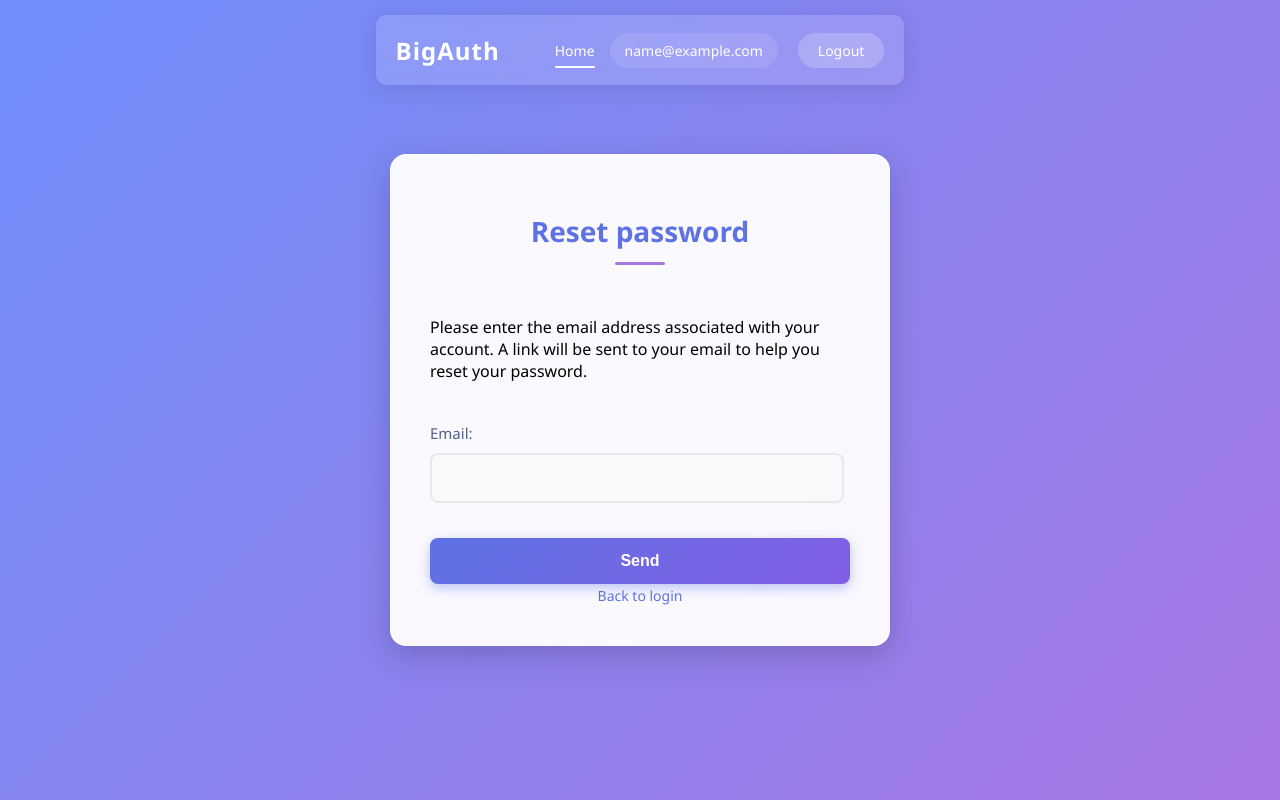
After one commit to Mahen-4/SecureAuth, a Django app: page /auth/reset_password in a window 1280 px wide. The commit adds this page. Run offline with Django 5.2, Linux system fonts and the light colour scheme; the visitor is signed in with stand-in values (Sample User, id 1).

Commit message:
[DONE] reset password

```diff
--- a/authSys/forms.py
+++ b/authSys/forms.py
@@ -19,5 +19,11 @@ class LoginForm(forms.Form):
         widget=forms.PasswordInput(attrs={"class": "form-control", "placeholder": "Enter your password"}),
     )
 
-class digiCodeForm(forms.Form):
+class DigiCodeForm(forms.Form):
     code = forms.IntegerField(min_value=0, widget=forms.NumberInput())
+
+class Reset_passwordForm(forms.Form):
+    email = forms.EmailField(widget=forms.EmailInput())
+
+class New_passwordForm(forms.Form):
+    password = forms.CharField(widget=forms.PasswordInput())
--- a/authSys/models.py
+++ b/authSys/models.py
@@ -44,8 +44,8 @@ class Member(AbstractBaseUser, PermissionsMixin):
         self.last_login = now()
         self.save(update_fields=["last_login"])
 
-class digiCode(models.Model):
-    #OneToOne field -> on Member model -> delete on Cascade = student deleted -> code deleted
+class UuidCode(models.Model):
+    #OneToOne field -> on Member model -> delete on Cascade = member deleted -> code deleted
     id_member = models.OneToOneField(Member,primary_key=True, on_delete=models.CASCADE)
-    code = models.IntegerField(unique=True)
+    code_uuid = models.CharField(unique=True, max_length=250)
     expiration_datetime = models.DateTimeField()
--- a/authSys/urls.py
+++ b/authSys/urls.py
@@ -6,5 +6,7 @@ urlpatterns = [
     path('register', views.register_member, name='register' ),
     path('login', views.login_member, name='login' ),
     path('logout', views.logout_member, name='logout' ),
-    path('code_a2f', views.code_a2f_member, name="code_a2f")
+    path('code_a2f', views.code_a2f_member, name="code_a2f"),
+    path('reset_password', views.reset_password_member, name="reset_password"),
+    path('new_password/<uuid:uuid>', views.new_password_member, name="new_password"),
 ]
--- a/authSys/views.py
+++ b/authSys/views.py
@@ -1,6 +1,6 @@
 from django.shortcuts import render, redirect
-from authSys.models import Member
-from .forms import MemberForm, LoginForm, digiCodeForm
+from authSys.models import Member, UuidCode
+from .forms import MemberForm, LoginForm, DigiCodeForm, Reset_passwordForm, New_passwordForm
 import django.contrib.auth.password_validation as validators
 from django.core import exceptions
 from django.contrib.auth.hashers import make_password
@@ -10,9 +10,15 @@ from django.core.mail import send_mail
 from django.urls import reverse
 import random
 import datetime
+import uuid
+from django.utils import timezone
+from django.contrib import messages
 
 
+#load env variables
 env = environ.Env()
+
+# register function
 def register_member(request):
 
     if request.method == 'POST':
@@ -35,14 +41,16 @@ def register_member(request):
 
             # create user
             Member.objects.create_user(email=email, password=password)
+
+            messages.success(request, "Account created !")
             return redirect('authSys:login')
     else:
-        form = MemberForm()
+        form = MemberForm() #return empty form
 
 
     return render(request, 'register.html', {'form': form})
 
-
+#login function
 def login_member(request):
 
     if request.method == "POST":
@@ -59,43 +67,49 @@ def login_member(request):
                 return redirect("authSys:code_a2f")
 
             else:
-                return render(request, "login.html", {"error": "Email or Password is incorrect !", form: form})
+                form.add_error(None, "Email or password is incorrect !")
+                return render(request, "login.html", {'form': form})
     else:
-        form = LoginForm()
+        form = LoginForm() #return empty form
 
     return render(request, 'login.html', {'form': form})
 
-
+#logout function
 def logout_member(request):
     logout(request)
     return redirect("authSys:login");
 
+#send code by mail and login if code is right
+def code_a2f_member(request):
+    member_email = request.session.get('member_email')
+    form = DigiCodeForm(request.POST or None)
 
-def code_a2f_member(request):
-    print(f"Entered code_a2f_member view, method: {request.method}")
-    member_email = request.session.get('member_email')
-
+    #if user didn't at least put correct credentials  or already loged in
     if member_email is None or request.user.is_authenticated:
-        print("1")
         return redirect("authSys:login")
 
     # Expire check
     expire_time_str = request.session.get(f"digiCode_expire{member_email}")
     if expire_time_str:
+
         expire_time = datetime.datetime.strptime(expire_time_str, "%Y-%m-%d %H:%M:%S.%f")
+
         if datetime.datetime.now() > expire_time:
+
+            #if expired delete session digiCode data
             request.session.pop(f"digiCode{member_email}", None)
             request.session.pop(f"digiCode_expire{member_email}", None)
-            print("2")
-            return redirect("authSys:login")
 
-    form = digiCodeForm(request.POST or None)
+            form.add_error('code', "Code expired, new code sended")
+            return render(request, 'code_a2f.html', {'form': form, "resend": True})
+
+
     #check if credential valid and there is a user but not connected and code dosn't exist already
     if request.session.get(f"digiCode{member_email}") is None:
 
         #add to session digiCode et digiCode expire datetime
         request.session[f"digiCode{member_email}"] = random.randint(100000, 999999)
-        request.session[f"digiCode_expire{member_email}"] = str(datetime.datetime.now() +  datetime.timedelta(minutes=5))
+        request.session[f"digiCode_expire{member_email}"] = str(datetime.datetime.now() +  datetime.timedelta(minutes=5)) # add 5 minute from now datetime
 
         #sending email
         subject = 'BigAuth - Your Two-Factor Authentication (2FA) Code'
@@ -109,44 +123,101 @@ def code_a2f_member(request):
         email_from = env('EMAIL_HOST_USER')
         recipient_list = [member_email]
         send_mail( subject, message, email_from, recipient_list )
+        messages.success(request, "Mail sended, please check you mailbox")
 
     if request.method == "POST":
-        form = digiCodeForm(request.POST)
-        print("post")
+        #get data from form
+        form = DigiCodeForm(request.POST)
+
         if form.is_valid():
-            print("isValid")
+
             isValidCode = checkValidCode(request,form.cleaned_data['code'],datetime.datetime.now(), member_email)
+
             if isValidCode:
-                print("here ")
+
+                #if valid get member with email only (all test passed)
                 member = Member.objects.get(email=member_email)
                 login(request,member)
                 member.update_last_login()
-                print("okeee")
+
+                #delete all session data about a2f
                 request.session.pop(f"digiCode{member_email}", None)
                 request.session.pop(f"digiCode_expire{member_email}", None)
                 request.session.pop("member_email", None)
+
                 return redirect('home_view')
             else:
                 form.add_error('code', 'Code does not match or five minutes have passed')
                 return render(request, 'code_a2f.html', {'form': form})
         else:
-            form = digiCodeForm()
+            form = DigiCodeForm() #return empty form
 
     return render(request, 'code_a2f.html', {'form': form})
 
+#check if code is valid
 def checkValidCode(request,member_code, datetime_now, member_email):
-    print(member_code)
-    print(f"digiCode{member_email}")
-    print(datetime_now < datetime.datetime.strptime(request.session.get(f"digiCode_expire{member_email}"), "%Y-%m-%d %H:%M:%S.%f"))
     #check if code is correct and check datetime_expired passed
     if member_code == request.session.get(f"digiCode{member_email}") and datetime_now < datetime.datetime.strptime(request.session.get(f"digiCode_expire{member_email}"), "%Y-%m-%d %H:%M:%S.%f"):
         return True
     else:
         return False
 
- # #send mail
-# subject = 'Thank you for registering to our site'
-# message = 'WELCOME !'
-# email_from = env('EMAIL_HOST_USER')
-# recipient_list = [form.cleaned_data['email']]
-# send_mail( subject, message, email_from, recipient_list )
+#reset password function
+def reset_password_member(request):
+
+    if request.method  == 'POST':
+        form = Reset_passwordForm(request.POST)
+        if form.is_valid():
+            member_email = form.cleaned_data['email']
+            #if email exist in db send email
+            if Member.objects.filter(email=member_email).exists() :
+                #get member object
+                member = Member.objects.get(email=member_email)
+                code = uuid.uuid4() # create uuid code
+                code_todb = UuidCode(id_member=member,code_uuid=code, expiration_datetime=timezone.now()  +  datetime.timedelta(minutes=10))
+                code_todb.save() # save code to table
+
+                #sending email
+                subject = 'BigAuth - Reset password link'
+                message = f"""Hi {member_email},
+                        Your password reset link is : http://127.0.0.1:8000/auth/new_password/{code}
+                        This link will expire in 10 minutes. If you did not request this code, please secure your account immediately.
+                        Thank you,
+
+                        BigAuth"""
+
+                email_from = env('EMAIL_HOST_USER')
+                recipient_list = [member_email]
+                send_mail( subject, message, email_from, recipient_list )
+                messages.success(request, "Mail sended, please check you mailbox")
+            else:
+                form.add_error('email', "this email doesn't exist")
+                return render(request,'reset_password.html', {'form': form})
+
+    else:
+        form = Reset_passwordForm() #return empty form
+
+    return render(request,'reset_password.html', {'form': form})
+
+def new_password_member(request, uuid):
+
+
+    if uuid is None: redirect('authSys:register') # if none redirect to register
+
+    #check if uuid exist in table
+    uuidCode_object = UuidCode.objects.filter(code_uuid=uuid).first()
+    if uuidCode_object is not None:
+        member = Member.objects.get(id=uuidCode_object.id_member_id) # get the member linked to
+
+    if request.method == "POST":
+        form = New_passwordForm(request.POST)
+        if form.is_valid():
+            #set hash password
+            member.set_password(form.cleaned_data['password'])
+            member.save() # save to table
+            messages.success(request, "Password updated")
+            return redirect('authSys:login')
+    else:
+        form = New_passwordForm()
+
+    return render(request,'new_password.html', {'form': form})
--- a/bigAuth/settings.py
+++ b/bigAuth/settings.py
@@ -135,6 +135,7 @@ USE_I18N = True
 
 USE_TZ = True
 
+MESSAGE_STORAGE = "django.contrib.messages.storage.cookie.CookieStorage"
 
 # Static files (CSS, JavaScript, Images)
 # https://docs.djangoproject.com/en/5.1/howto/static-files/
--- a/bigAuth/urls.py
+++ b/bigAuth/urls.py
@@ -20,6 +20,6 @@ from . import views
 
 urlpatterns = [
     path('', views.home_view, name="home_view"),
-    path('admin/', admin.site.urls),
+    #path('admin/', admin.site.urls),
     path('auth/', include(("authSys.urls", "authSys"), "authSys"))
 ]
--- a/static/css/style.css
+++ b/static/css/style.css
@@ -307,5 +307,3 @@ a:hover {
   font-size: 14px;
   margin-top: auto;
 }
-
-/* ----------------------------- CODE A2F PAGE ---------------------------------
--- a/static/css/styleNavBar.css
+++ b/static/css/styleNavBar.css
@@ -1,63 +1,113 @@
-/* Navbar Styles */
+/* Style épuré pour la navbar avec fond en dégradé */
 .navbar {
-  background-color: #f8fafc;
-  padding: 15px 20px;
-  width: 98%;
+  background-color: rgba(255, 255, 255, 0.15);
+  backdrop-filter: blur(10px);
+  box-shadow: 0 4px 20px rgba(0, 0, 0, 0.1);
+  border-radius: 10px;
+  margin: 15px;
+  padding: 0 20px;
   position: fixed;
   top: 0;
 }
 
 .navbar-container {
   display: flex;
-  width: 100%;
+  justify-content: space-between;
+  align-items: center;
+  height: 70px;
+  max-width: 1200px;
+  margin: 0 auto;
+}
+
+.navbar-logo a {
+  color: white;
+  font-size: 24px;
+  font-weight: 700;
+  text-decoration: none;
+  letter-spacing: 1px;
+  margin: 0;
+}
+.success{
+  background-color: rgba(1, 248, 34, 0.2);
+  list-style: none;
+  color: white;
+  padding: 10px;
+  border-radius: 20px;
+}
+.navbar-logo {
+  display: flex;
+  flex-direction: row;
   justify-content: space-between;
   align-items: center;
 }
-
-.navbar-logo a {
-  color: #825ee4;
-  text-decoration: none;
-  font-size: 24px;
-  font-weight: bold;
-}
-
 .navbar-menu {
-  flex-grow: 1;
-  text-align: center;
+  margin-right: auto;
+  margin-left: 40px;
 }
 
 .menu-item {
+  color: rgba(255, 255, 255, 0.8);
+  text-decoration: none;
+  margin: 0 15px;
+  padding: 8px 0;
+  font-weight: 500;
+  position: relative;
+  transition: all 0.3s ease;
+}
+
+.menu-item:hover {
   color: white;
-  text-decoration: none;
-  padding: 10px 20px;
-  font-size: 18px;
 }
 
 .menu-item.active {
-  border-bottom: 2px solid #ffcc00;
+  color: white;
+}
+
+.menu-item.active::after {
+  content: '';
+  position: absolute;
+  bottom: 0;
+  left: 0;
+  width: 100%;
+  height: 2px;
+  background-color: white;
+  border-radius: 2px;
 }
 
 .navbar-actions {
   display: flex;
   align-items: center;
-  gap: 15px;
 }
 
-.user-indicator span {
+.user-indicator {
+  margin-right: 20px;
   color: white;
-  font-size: 16px;
-  font-weight: bold;
+  font-size: 14px;
+  background-color: rgba(255, 255, 255, 0.1);
+  padding: 8px 15px;
+  border-radius: 20px;
 }
 
-.action-button {
-  background-color: #ff4444;
+.action-button{
+  background-color: rgba(255, 255, 255, 0.2);
   color: white;
-  padding: 10px 15px;
+  border: none;
+  padding: 8px 20px;
+  border-radius: 20px;
+  font-weight: 500;
   text-decoration: none;
-  border-radius: 5px;
-  transition: background 0.3s;
+  transition: all 0.3s ease;
 }
 
-.action-button.logout:hover {
-  background-color: #cc0000;
+.action-button:hover {
+  background-color: rgba(255, 255, 255, 0.3);
+  transform: translateY(-2px);
 }
+
+
+
+.logout {
+  display: flex;
+  align-items: center;
+  margin: 0;
+}
--- a/templates/base.html
+++ b/templates/base.html
@@ -14,6 +14,15 @@
         <div class="navbar-container">
           <div class="navbar-logo">
             <a href="#">BigAuth</a>
+            <div class="navbar-messages">
+              {% if messages %}
+                <ul class="messages">
+                  {% for message in messages %}
+                  <li{% if message.tags %} class="{{ message.tags }}"{% endif %}>{{ message }}</li>
+                  {% endfor %}
+                </ul>
+              {% endif %}
+            </div>
           </div>
           {% if request.user.is_authenticated %}
           <div class="navbar-menu">
--- a/templates/login.html
+++ b/templates/login.html
@@ -4,15 +4,13 @@
 
 {% block content %}
     <div class="container">
-
-        <h2>{{error}}</h2>
         <h1>Login Form</h1>
         <form method="post">
             {% csrf_token %}
             {{ form.as_p }}
             <button type="submit">LogIn</button>
             <a href="{% url 'authSys:register' %}">Don't have an account ? Register</a>
-            <a href="#">Forgot password ? </a>
+            <a href="{% url 'authSys:reset_password' %}">Forgot password ? </a>
         </form>
     </div>
 {% endblock content %}
--- /dev/null
+++ b/templates/reset_password.html
@@ -0,0 +1,16 @@
+{% extends 'base.html' %}
+
+{% block content %}
+<div class="container">
+    <h1>Reset password</h1>
+    <form method="post">
+
+        <p>Please enter the email address associated with your account.
+        A link will be sent to your email to help you reset your password.</p>
+        {% csrf_token %}
+        {{ form.as_p }}
+        <button type="submit">Send</button>
+    </form>
+    <a href="{% url 'authSys:login' %}">Back to login</a>
+</div>
+{% endblock content %}
```
Also changed, not shown: templates/code_a2f.html (+6 -3 lines), templates/home.html (+5 -5 lines), templates/new_password.html (added, +13 -0 lines), authSys/migrations/0007_uuidcode_delete_digicode.py (added).
